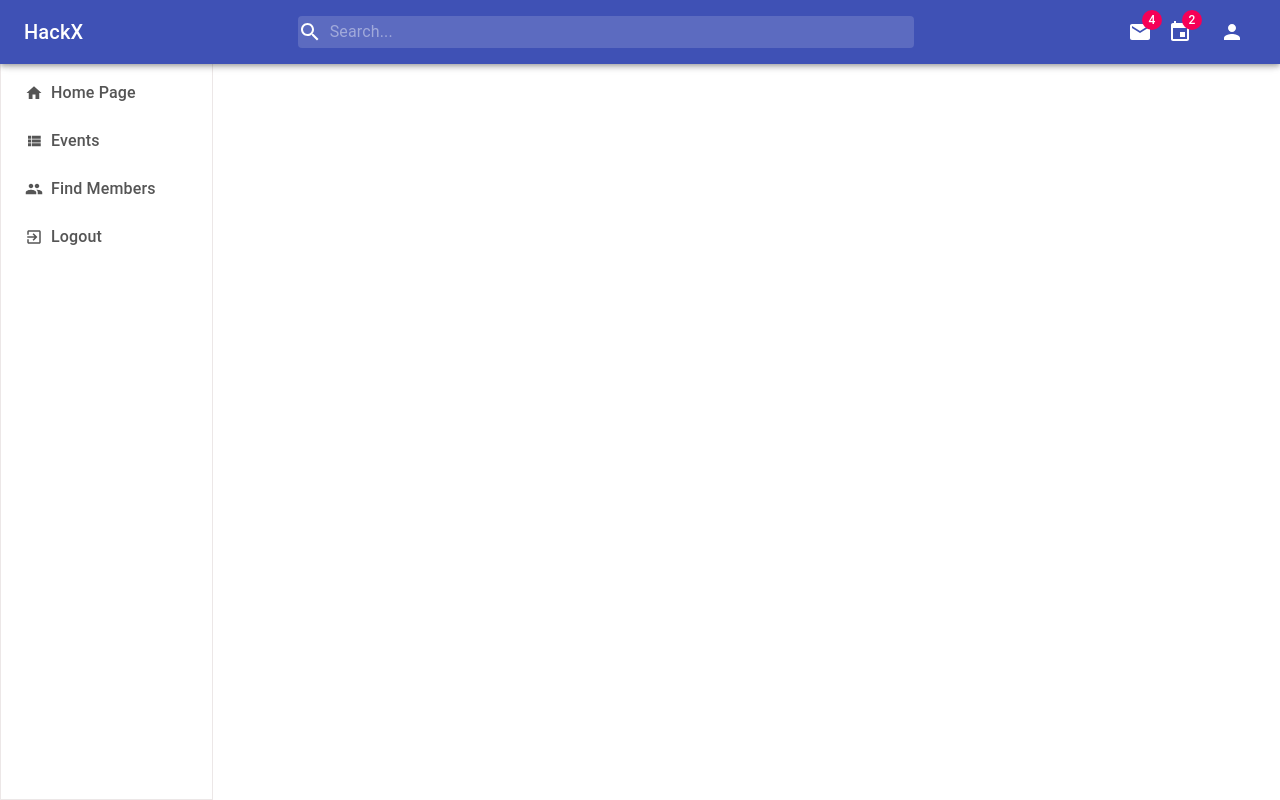
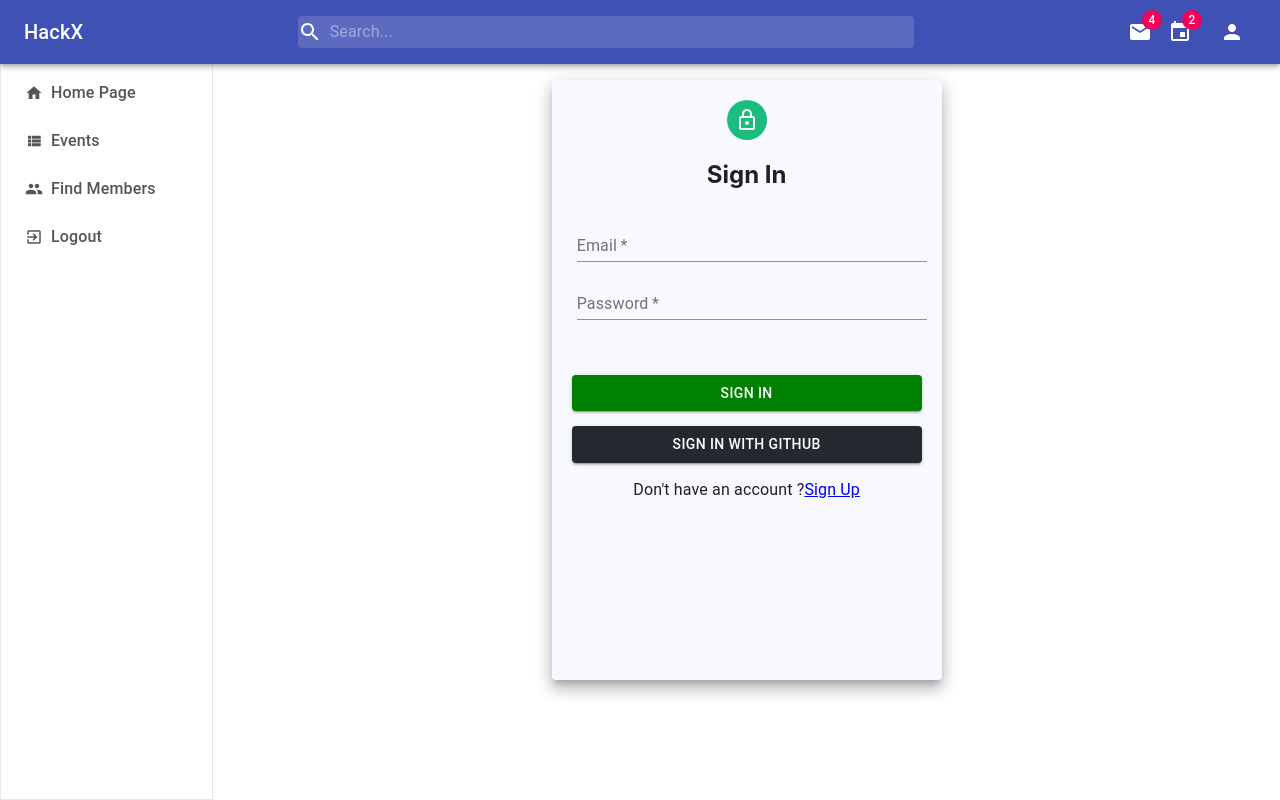
Before and after one commit to hustlers-hackx/Hustlers_HackX, a React (Create React App) app in the folder client/: page /Login in a window 1280 px wide. Built offline with nearby package versions, Linux system fonts and the light colour scheme.

Commit message:
Login & Registe finalised with validation

```diff
--- a/client/src/App.js
+++ b/client/src/App.js
@@ -6,6 +6,9 @@
 import Home from "./components/Home";
 import Profile from "./components/Profile";
 import { Friends } from './components/Friends';
+import {Login} from "./Auth/Login"
+import {Signup} from "./Auth/Signup"
+
 
 function App() {
   return (
@@ -13,9 +16,11 @@
       <BrowserRouter>
         <Layout>
           <Switch>
-            <Route path="/" exact component={Home}/>
+            <Route path="/" exact component={Signup}/>
             <Route path="/profile/:id" exact component={Profile}/>
             <Route path="/friends" exact component={Friends}/>
+            <Route exact path="/Login" component={Login}/>
+            <Route exact path="/Signup" component={Home}/>
           </Switch>
         </Layout>
       </BrowserRouter>
--- a/client/src/Auth/Login.js
+++ b/client/src/Auth/Login.js
@@ -1,12 +1,13 @@
-import React from 'react'
-import axios from 'axios'
+import React,{useState} from 'react'
 import { Grid,Paper, Avatar, TextField, Button, Typography } from '@material-ui/core'
 import LockOutlinedIcon from '@material-ui/icons/LockOutlined';
 import { BrowserRouter as Router, Route, Link } from "react-router-dom";
-import { ToastContainer, toast } from 'react-toastify';
-import 'react-toastify/dist/ReactToastify.css';
+import { useHistory } from 'react-router';
+import axios from 'axios'
+// import { ToastContainer, toast } from 'react-toastify';
+// import 'react-toastify/dist/ReactToastify.css';
 
-const Login=()=>{
+export const Login=()=>{
 
     const paperStyle={padding :"20px",height:'70vh',width:350, margin:"80px auto",backgroundColor:"	#F8F8FF"}
     const avatarStyle={backgroundColor:'#1bbd7e'}
@@ -14,13 +15,22 @@
     const fields={margin:'5px'}
     const btnstyle2 = {backgroundColor:"#24292f","margin-bottom":'15px'}
 
+    const [email, setEmail] = useState()
+    const [password, setPassword] = useState()
+    const history = useHistory()
     function formsignin () {
-        axios.post('/api/v1/auth/login')
+
+        // console.log(email + " " + password)
+        axios.post('http://localhost:4000/api/v1/auth/login',{email,password})
         .then(function(response) {
             console.log(response);
+            alert(response.data.message);
+            history.push('/')
         })
         .catch(function (error) {
-            console.log(error.response.data.message);
+            console.log(error.response);
+            alert(error.response.data.message);
+            history.push('/Login')
         });
     }
 
@@ -31,10 +41,10 @@
                     <Avatar style={avatarStyle}><LockOutlinedIcon/></Avatar>
                     <h2>Sign In</h2>
                 </Grid>
-                <TextField label='Username' placeholder='Enter username' style={fields} fullWidth required/>
-                <TextField label='Password' placeholder='Enter password' style={fields} type='password' fullWidth required/>
-                <Button type='submit' color='primary' variant="contained" style={btnstyle} fullWidth onSubmit={formsignin}>Sign in</Button>
-                <Button type='submit' color='primary' variant="contained" style={btnstyle2} fullWidth>Sign in with Github</Button>
+                <TextField label='Email' placeholder='Enter Email' style={fields} name="email" fullWidth required onChange={(e)=>{setEmail(e.target.value)}} />
+                <TextField label='Password' placeholder='Enter Password' style={fields} name="password" fullWidth required onChange={(e)=>{setPassword(e.target.value)}} />
+                <Button type='submit' color='primary' variant="contained" style={btnstyle} fullWidth onClick={formsignin}>Sign in</Button>
+                <Button type='button' color='primary' variant="contained" style={btnstyle2} fullWidth>Sign in with Github</Button>
                 <Typography > Don't have an account ?
                     <Link to="/Signup" >
                         Sign Up
@@ -44,5 +54,3 @@
         </Grid>
     )
 }
-
-export default Login
--- a/client/src/Auth/Signup.js
+++ b/client/src/Auth/Signup.js
@@ -1,31 +1,51 @@
-import React from 'react'
+import React,{useState}  from 'react'
 import { Grid,Paper, Avatar, TextField, Button, Typography } from '@material-ui/core'
 import LockOutlinedIcon from '@material-ui/icons/LockOutlined';
-import { BrowserRouter as Router, Route, Link } from "react-router-dom";
-
+import { BrowserRouter as Router,useHistory, Route, Link } from "react-router-dom";
+import axios from 'axios'
+import { ToastContainer, toast } from 'react-toastify';
+import 'react-toastify/dist/ReactToastify.css';
 
 export const Signup = () => {
     const paperStyle={padding :"20px",height:'70vh',width:350, margin:"80px auto",backgroundColor:"	#F8F8FF"}
     const avatarStyle={backgroundColor:'#1bbd7e'}
     const btnstyle={margin:'50px 0',"margin-bottom":'15px',backgroundColor:"green"}
     const fields={margin:'5px'}
-    const btnstyle2 = {backgroundColor:"#24292f","margin-bottom":'15px'}
+
+    const [user, setUser] = useState()
+    const [password, setPassword] = useState()
+    const [name, setName] = useState()
+
+    const history = useHistory()
+    function formsignup () {
+        axios.post('http://localhost:4000/api/v1/auth/register',{email:user,password,name})
+        .then(function(response) {
+            console.log(response);
+            alert(response.data.message);
+            history.push('/Login')
+        })
+        .catch(function (error) {
+            console.log(error.response);
+            alert(error.response.data.message);
+            history.push('/Signup')
+        });
+    }
+
     return(
         <Grid>
             <Paper elevation={10} style={paperStyle}>
                 <Grid align='center'>
                      <Avatar style={avatarStyle}><LockOutlinedIcon/></Avatar>
-                    <h2>Sign In</h2>
+                    <h2>Sign Up</h2>
                 </Grid>
-                <TextField label='Username' placeholder='Enter username' style={fields} fullWidth required/>
-                <TextField label='Password' placeholder='Enter password' style={fields} type='password' fullWidth required/>
-                <TextField label='Confirm Password' placeholder='Enter confirm password' style={fields} fullWidth required/>
-                <Button type='submit' color='primary' variant="contained" style={btnstyle} fullWidth>Sign in</Button>
-                <Button type='submit' color='primary' variant="contained" style={btnstyle2} fullWidth>Sign in with Github</Button>
+                <TextField label='Username' placeholder='Enter username' style={fields} name="name" fullWidth required onChange={(e)=>{setName(e.target.value)}} />
+                <TextField label='Email' placeholder='Enter email' style={fields} name="email" fullWidth required onChange={(e)=>{setUser(e.target.value)}} />
+                <TextField label='Password' placeholder='Enter password' style={fields} name="password" type='password' fullWidth required onChange={(e)=>{setPassword(e.target.value)}}/>
+                <Button type='submit' color='primary' variant="contained" style={btnstyle}  onClick={formsignup} fullWidth>Sign up</Button>
                 <Typography > Don't have an account ?
-                      <Link to="/Login" style={{":hover":"cursor:pointer"}} >
-                     Login
-                      </Link>
+                    <Link to="/Login" style={{":hover":"cursor:pointer"}} >
+                        Login
+                    </Link>
                 </Typography>
             </Paper>
         </Grid>
--- a/client/src/components/Home.js
+++ b/client/src/components/Home.js
@@ -63,8 +63,8 @@
           },
         })
         .then((hackathons) => {
-          console.log(hackathons);
-          setHackathons(hackathons.data.data);
+            console.log(hackathons);
+            setHackathons(hackathons.data);
         })
         .catch((err) => {
           console.log(err);
```
Also changed, not shown: client/package.json (+4 -4 lines), 1 other file (tests, documents, lock files or other folders).
